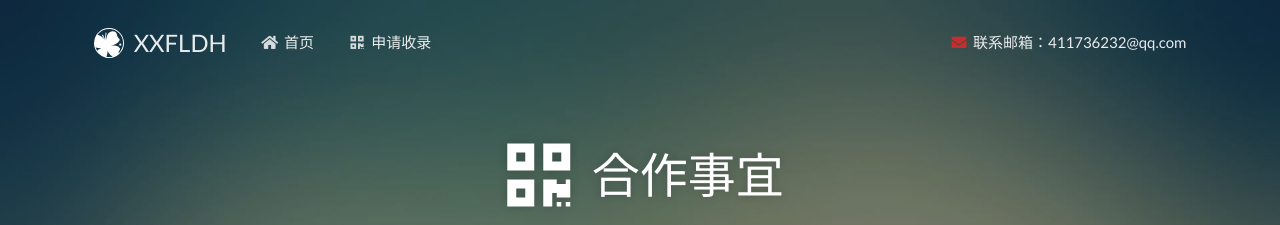
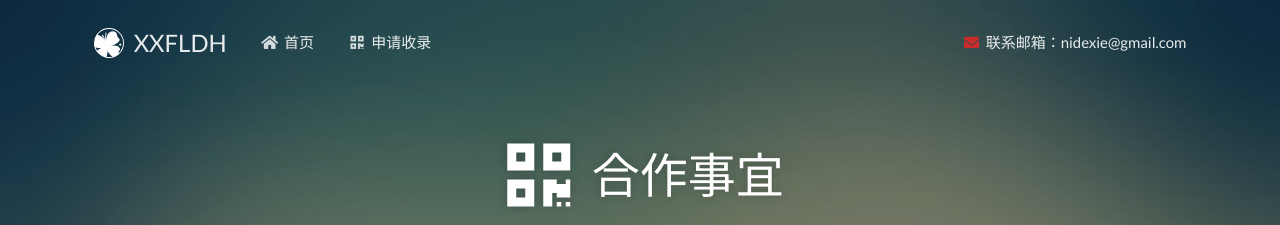
Before and after one commit to boboyang1/xxfldh, a Jekyll site: the page built from donate/index.html, in a window 1280 px wide. Shown: the top 225 px of the page. Built offline with Jekyll 4.4.1, drawn with Linux system fonts in a browser that asks for light colours; a script that is not in the unit is left out; comment, search, counter and statistics services are not loaded.

Commit message:
Update header.html

```diff
--- a/_includes/header.html
+++ b/_includes/header.html
@@ -10,7 +10,7 @@
             </a>
             {% include menu_items.html %}
             <div class="right menu">
-                <a class="item"><i class="mail red icon"></i>联系邮箱：411736232@qq.com</a>
+                <a class="item"><i class="mail red icon"></i>联系邮箱：nidexie@gmail.com</a>
             </div>
         </div>
     </div>
```
